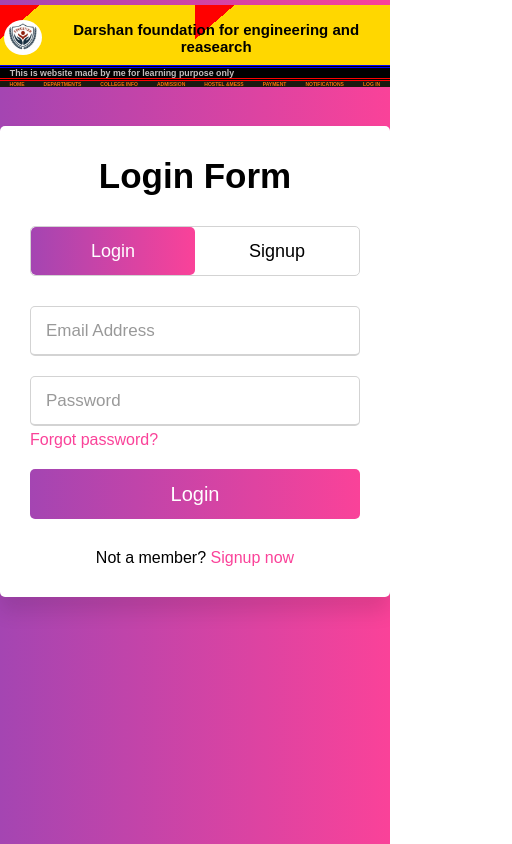
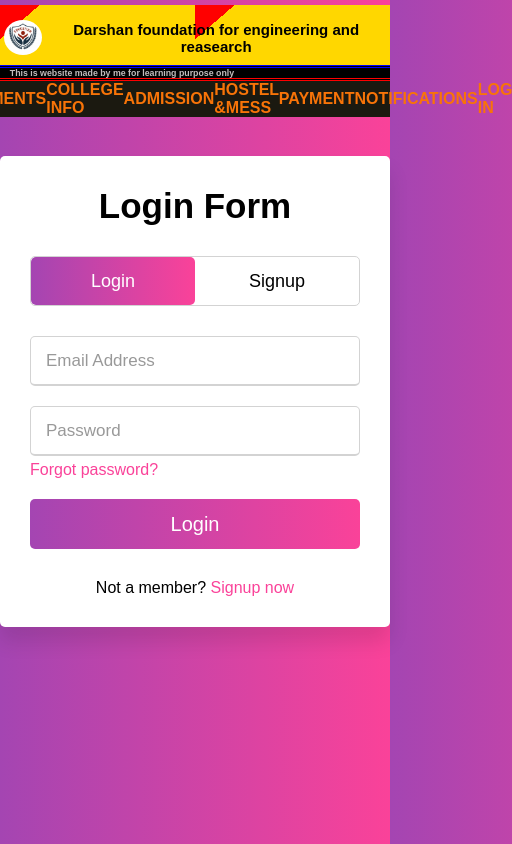
Before and after one commit to DarshanD96k/College-full-web, a plain HTML site: page LOG IN.HTML in a window 390 px wide. Shown: the whole page, 512 px wide, since content can reach past the window. Drawn offline with Linux system fonts and the light colour scheme; files whose address does not match are found by name.

Commit message:
college full web commit

```diff
--- a/Css/Menu.css
+++ b/Css/Menu.css
@@ -41,7 +41,6 @@ html,body{
 
 
     text-decoration: none;
-    font-size: 120%;
 }
 .tab:hover{
 
@@ -59,7 +58,6 @@ html,body{
 }
 .alltabs{
     background-color: rgb(27, 25, 16);
-    height: 25%;
     display: flex;
     justify-content: center;
 }
@@ -85,7 +83,6 @@ html,body{
   }
   .alltabs{
     background-color: rgb(27, 25, 16);
-    height: 25%;
     display: flex;
     justify-content: center;
 }
@@ -99,5 +96,4 @@ html,body{
 
 
     text-decoration: none;
-    font-size: 5px;
 }}
--- a/LOG IN.HTML
+++ b/LOG IN.HTML
@@ -10,8 +10,12 @@
     <h2>&nbsp &nbsp This is website made by me for learning purpose only
 
     </h2>
+
     <link rel="stylesheet" href="Css/Menu.css">
     <link rel="stylesheet" href="Css/collegemenu.css">
+    <link rel="stylesheet" href="Css/collegemenu.css">
+
+    <link rel="stylesheet" href="Css/login.css">
 </head>
 <body>
   <div class="alltabs">
@@ -26,18 +30,9 @@
       </div>
 </body>
 
-</html>
 
+<body>
 
-
-<!DOCTYPE html>
-  <html lang="en" dir="ltr">
-    <head>
-      <meta charset="utf-8">
-      <title>Login & Signup Form </title>
-      <link rel="stylesheet" href="Css/login.css">
-      <meta name="viewport" content="width=device-width, initial-scale=1.0">
-    </head>
 
     <div class="service">
       <div class="wrapper">
```
